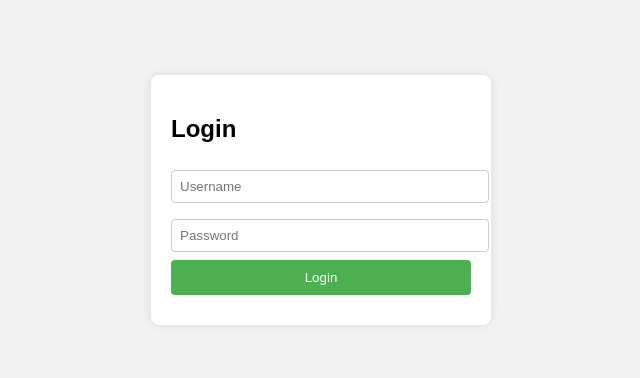
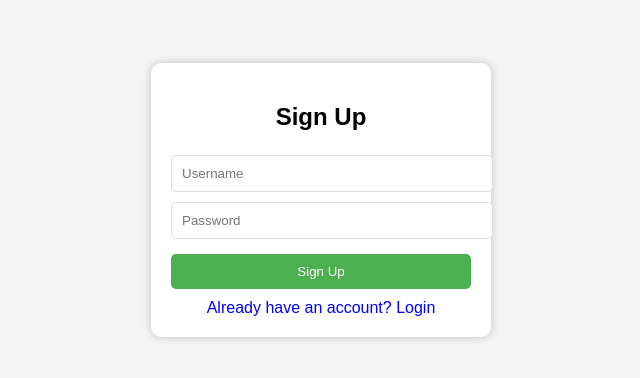
Before and after one commit to Harty45/StartPilot, a plain HTML site: page index.html in a window 1280 px wide. Shown: the part 208-586 px from the top of the page, without its empty margins (319-959 px from the left). Drawn offline with Linux system fonts and the light colour scheme.

Commit message:
Update index.html

```diff
--- a/index.html
+++ b/index.html
@@ -1,76 +1,109 @@
 <!DOCTYPE html>
 <html>
 <head>
-  <title>Login Page</title>
+  <title>Sign Up & Login</title>
   <style>
     body {
       font-family: Arial, sans-serif;
+      background: #f4f4f4;
       display: flex;
+      flex-direction: column;
+      align-items: center;
       justify-content: center;
-      align-items: center;
       height: 100vh;
-      background-color: #f2f2f2;
     }
-    .login-box {
-      background-color: white;
+    .container {
+      background: white;
       padding: 20px;
-      border-radius: 8px;
-      box-shadow: 0 0 10px rgba(0,0,0,0.1);
+      border-radius: 10px;
+      box-shadow: 0 0 10px rgba(0,0,0,0.2);
       width: 300px;
     }
-    input[type="text"], input[type="password"] {
+    h2 { text-align: center; }
+    input {
       width: 100%;
-      padding: 8px;
-      margin: 8px 0;
-      border-radius: 4px;
-      border: 1px solid #ccc;
+      padding: 10px;
+      margin: 5px 0;
+      border: 1px solid #ddd;
+      border-radius: 5px;
     }
     button {
       width: 100%;
       padding: 10px;
-      background-color: #4CAF50;
+      margin-top: 10px;
+      background: #4CAF50;
       color: white;
       border: none;
-      border-radius: 4px;
+      border-radius: 5px;
       cursor: pointer;
     }
-    button:hover {
-      background-color: #45a049;
-    }
-    .error {
-      color: red;
+    button:hover { background: #45a049; }
+    .switch {
+      text-align: center;
       margin-top: 10px;
+      color: blue;
+      cursor: pointer;
     }
   </style>
 </head>
 <body>
-  <div class="login-box">
+
+<div class="container" id="signup">
+  <h2>Sign Up</h2>
+  <input type="text" id="newUser" placeholder="Username">
+  <input type="password" id="newPass" placeholder="Password">
+  <button onclick="signup()">Sign Up</button>
+  <div class="switch" onclick="showLogin()">Already have an account? Login</div>
+</div>
+
+<div class="container" id="login" style="display:none;">
   <h2>Login</h2>
-    <input type="text" id="username" placeholder="Username">
-    <input type="password" id="password" placeholder="Password">
+  <input type="text" id="user" placeholder="Username">
+  <input type="password" id="pass" placeholder="Password">
   <button onclick="login()">Login</button>
-    <div id="error" class="error"></div>
+  <div class="switch" onclick="showSignup()">Don’t have an account? Sign Up</div>
 </div>
 
 <script>
-    // Hardcoded username and password
-    const correctUsername = "user123";
-    const correctPassword = "pass123";
+function signup() {
+  let username = document.getElementById("newUser").value;
+  let password = document.getElementById("newPass").value;
+
+  if (username && password) {
+    // Save user info in localStorage
+    localStorage.setItem("username", username);
+    localStorage.setItem("password", password);
+    alert("Account created! Please log in.");
+    showLogin();
+  } else {
+    alert("Please fill out all fields.");
+  }
+}
 
 function login() {
-      const username = document.getElementById("username").value;
-      const password = document.getElementById("password").value;
-      const errorDiv = document.getElementById("error");
+  let username = document.getElementById("user").value;
+  let password = document.getElementById("pass").value;
 
-      if(username === correctUsername && password === correctPassword) {
-        alert("Login successful!");
-        errorDiv.textContent = "";
-        // You can redirect to another page here
-        // window.location.href = "dashboard.html";
+  let storedUser = localStorage.getItem("username");
+  let storedPass = localStorage.getItem("password");
+
+  if (username === storedUser && password === storedPass) {
+    alert("Login successful! 🎉");
   } else {
-        errorDiv.textContent = "Invalid username or password";
+    alert("Incorrect username or password.");
   }
 }
+
+function showLogin() {
+  document.getElementById("signup").style.display = "none";
+  document.getElementById("login").style.display = "block";
+}
+
+function showSignup() {
+  document.getElementById("login").style.display = "none";
+  document.getElementById("signup").style.display = "block";
+}
 </script>
+
 </body>
 </html>
```
Lines whose indentation alone changed are shown as unchanged.
